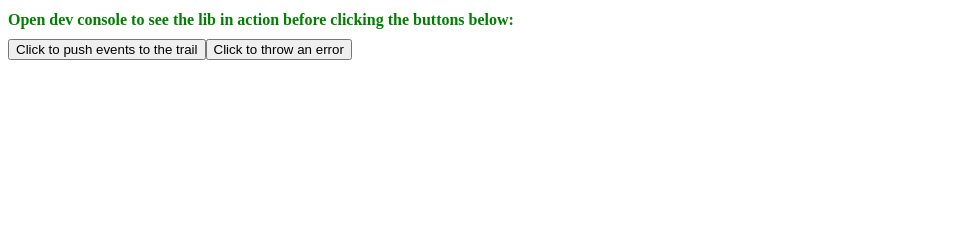
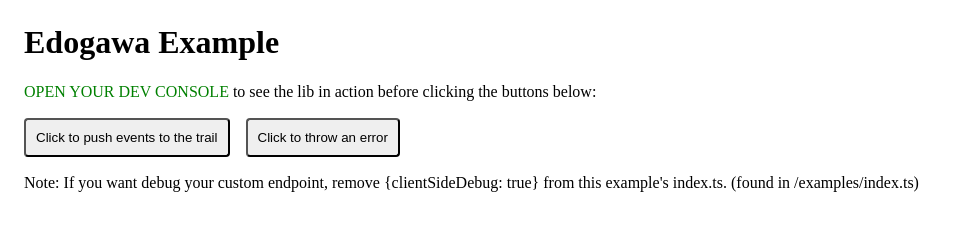
Before and after one commit to undrafted/edogawa, a website built with Parcel: page example/index.html in a window 1280 px wide. Shown: the whole page, without its empty margins (0-974 px from the left). Built offline with nearby package versions, Linux system fonts and the light colour scheme.

Commit message:
add more explanation on the example

```diff
--- a/example/index.html
+++ b/example/index.html
@@ -1,10 +1,39 @@
 <!DOCTYPE html>
 <html>
+  <head>
+    <style>
+      body {
+        margin: 24px;
+      }
+
+      span.note {
+        color: green;
+      }
+      button {
+        padding: 10px;
+        margin-right: 16px;
+        border-radius: 4px;
+        outline: none;
+      }
+      button:hover {
+        cursor: pointer;
+      }
+      p {
+        line-height: 1.2em;
+      }
+    </style>
+  </head>
   <body>
-    <h1 style="font-size: 16px; color: green">
-      Open dev console to see the lib in action before clicking the buttons below:
-    </h1>
+    <h1>Edogawa Example</h1>
+    <p>
+      <span class="note">OPEN YOUR DEV CONSOLE</span>
+      to see the lib in action before clicking the buttons below:
+    </p>
     <div id="app"></div>
     <script src="./index.ts"></script>
+    <p>
+      Note: If you want debug your custom endpoint, remove {clientSideDebug: true} from this
+      example's index.ts. (found in /examples/index.ts)
+    </p>
   </body>
 </html>
```
